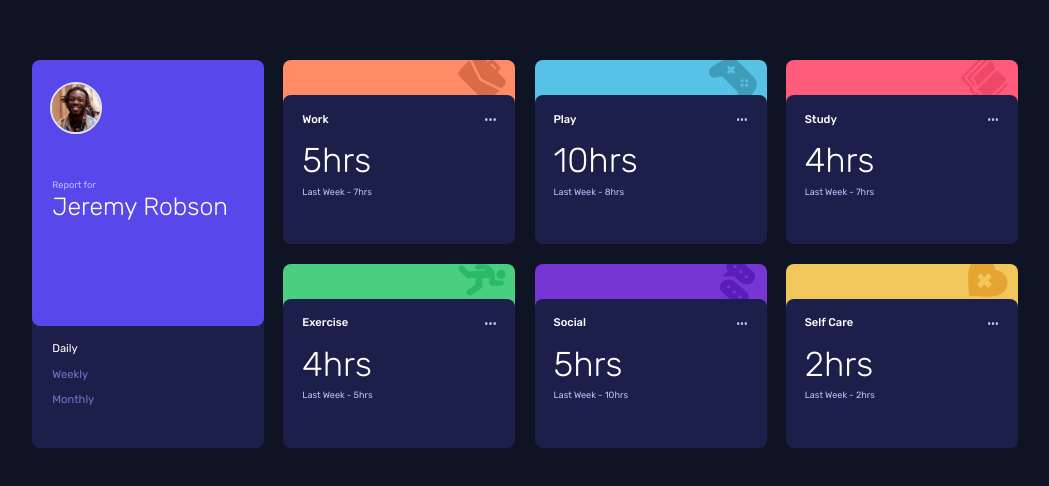
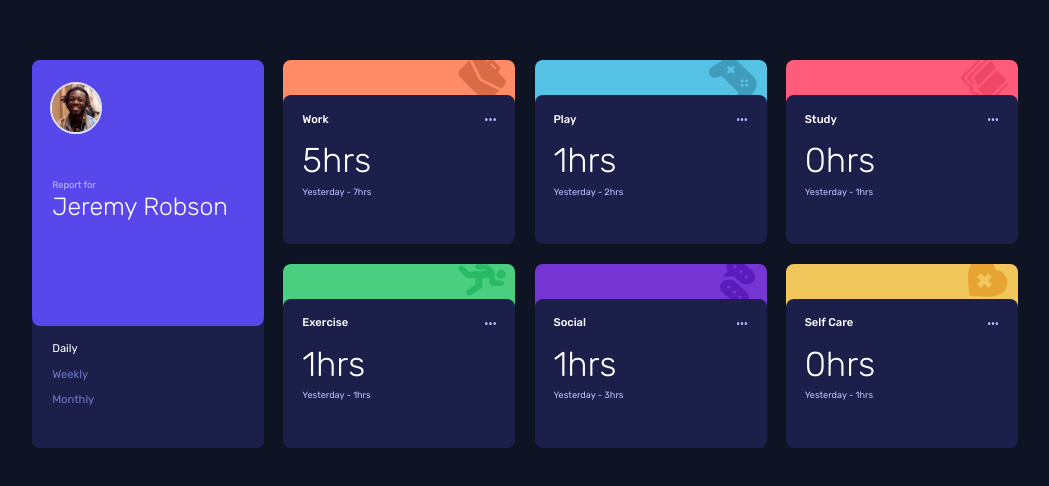
Before and after one commit to pkthunder87/time-tracker, a React (Vite) app: page / in a window 1280 px wide. Shown: the part 146-632 px from the top of the page, without its empty margins (115-1164 px from the left). Built offline with nearby package versions, Linux system fonts and the light colour scheme.

Commit message:
Feat: Finish version 1 of project

```diff
--- a/src/components/AppLayout.jsx
+++ b/src/components/AppLayout.jsx
@@ -14,6 +14,41 @@ function AppLayout() {
         ? dataJSON[0].timeframes.weekly
         : dataJSON[0].timeframes.monthly;
 
+  const playDuration =
+    durationDisplay === 'daily'
+      ? dataJSON[1].timeframes.daily
+      : durationDisplay === 'weekly'
+        ? dataJSON[1].timeframes.weekly
+        : dataJSON[1].timeframes.monthly;
+
+  const studyDuration =
+    durationDisplay === 'daily'
+      ? dataJSON[2].timeframes.daily
+      : durationDisplay === 'weekly'
+        ? dataJSON[2].timeframes.weekly
+        : dataJSON[2].timeframes.monthly;
+
+  const exerciseDuration =
+    durationDisplay === 'daily'
+      ? dataJSON[3].timeframes.daily
+      : durationDisplay === 'weekly'
+        ? dataJSON[3].timeframes.weekly
+        : dataJSON[3].timeframes.monthly;
+
+  const socialDuration =
+    durationDisplay === 'daily'
+      ? dataJSON[4].timeframes.daily
+      : durationDisplay === 'weekly'
+        ? dataJSON[4].timeframes.weekly
+        : dataJSON[4].timeframes.monthly;
+
+  const selfCareDuration =
+    durationDisplay === 'daily'
+      ? dataJSON[5].timeframes.daily
+      : durationDisplay === 'weekly'
+        ? dataJSON[5].timeframes.weekly
+        : dataJSON[5].timeframes.monthly;
+
   return (
     <div className=" grid gap-6 text-white sm:h-[48.5dvh] sm:w-[77dvw] sm:grid-cols-4 sm:grid-rows-2 sm:gap-[1.2rem]">
       <UserBox
@@ -27,6 +62,7 @@ function AppLayout() {
         activity="Work"
         currentDuration={workDuration.current}
         previousDuration={workDuration.previous}
+        durationDisplay={durationDisplay}
       />
 
       <TimeBox
@@ -34,8 +70,9 @@ function AppLayout() {
         iconPosition="-mt-[.2rem] sm:mr-[.6rem] mr-4"
         activityColor="bg-primary-soft-blue"
         activity="Play"
-        currentDuration="10"
-        previousDuration="8"
+        currentDuration={playDuration.current}
+        previousDuration={playDuration.previous}
+        durationDisplay={durationDisplay}
       />
 
       <TimeBox
@@ -43,8 +80,9 @@ function AppLayout() {
         iconPosition="-mt-[.2rem] sm:mr-[.6rem] mr-4"
         activityColor="bg-primary-light-red"
         activity="Study"
-        currentDuration="4"
-        previousDuration="7"
+        currentDuration={studyDuration.current}
+        previousDuration={studyDuration.previous}
+        durationDisplay={durationDisplay}
       />
 
       <TimeBox
@@ -53,8 +91,9 @@ function AppLayout() {
         iconPosition=" sm:mr-[.6rem] mr-4"
         activityColor="bg-primary-lime-green"
         activity="Exercise"
-        currentDuration="4"
-        previousDuration="5"
+        currentDuration={exerciseDuration.current}
+        previousDuration={exerciseDuration.previous}
+        durationDisplay={durationDisplay}
       />
 
       <TimeBox
@@ -63,8 +102,9 @@ function AppLayout() {
         iconPosition="sm:-mt-2 sm:mr-2 -mt-3 mr-3"
         activityColor="bg-primary-violet"
         activity="Social"
-        currentDuration="5"
-        previousDuration="10"
+        currentDuration={socialDuration.current}
+        previousDuration={socialDuration.previous}
+        durationDisplay={durationDisplay}
       />
 
       <TimeBox
@@ -72,8 +112,9 @@ function AppLayout() {
         iconSize="sm:h-10 sm:w-10 h-16 w-16"
         activityColor="bg-primary-yellow"
         activity="Self Care"
-        currentDuration="2"
-        previousDuration="2"
+        currentDuration={selfCareDuration.current}
+        previousDuration={selfCareDuration.previous}
+        durationDisplay={durationDisplay}
       />
     </div>
   );
--- a/src/components/TimeBox.jsx
+++ b/src/components/TimeBox.jsx
@@ -6,6 +6,7 @@ function TimeBox({
   activity,
   currentDuration,
   previousDuration,
+  durationDisplay,
 }) {
   return (
     <div
@@ -34,7 +35,13 @@ function TimeBox({
             {currentDuration}hrs
           </p>
           <p className=" mt-3 text-[.92rem] font-normal text-neutral-pale-blue group-hover:text-neutral-desaturated-blue sm:mt-[.4rem] sm:text-[.57rem]">
-            Last Week - {previousDuration}hrs
+            {durationDisplay === 'daily'
+              ? 'Yesterday'
+              : durationDisplay === 'weekly'
+                ? 'Last Week'
+                : 'Last Month'}
+            {' - '}
+            {previousDuration}hrs
           </p>
         </div>
       </div>
```
